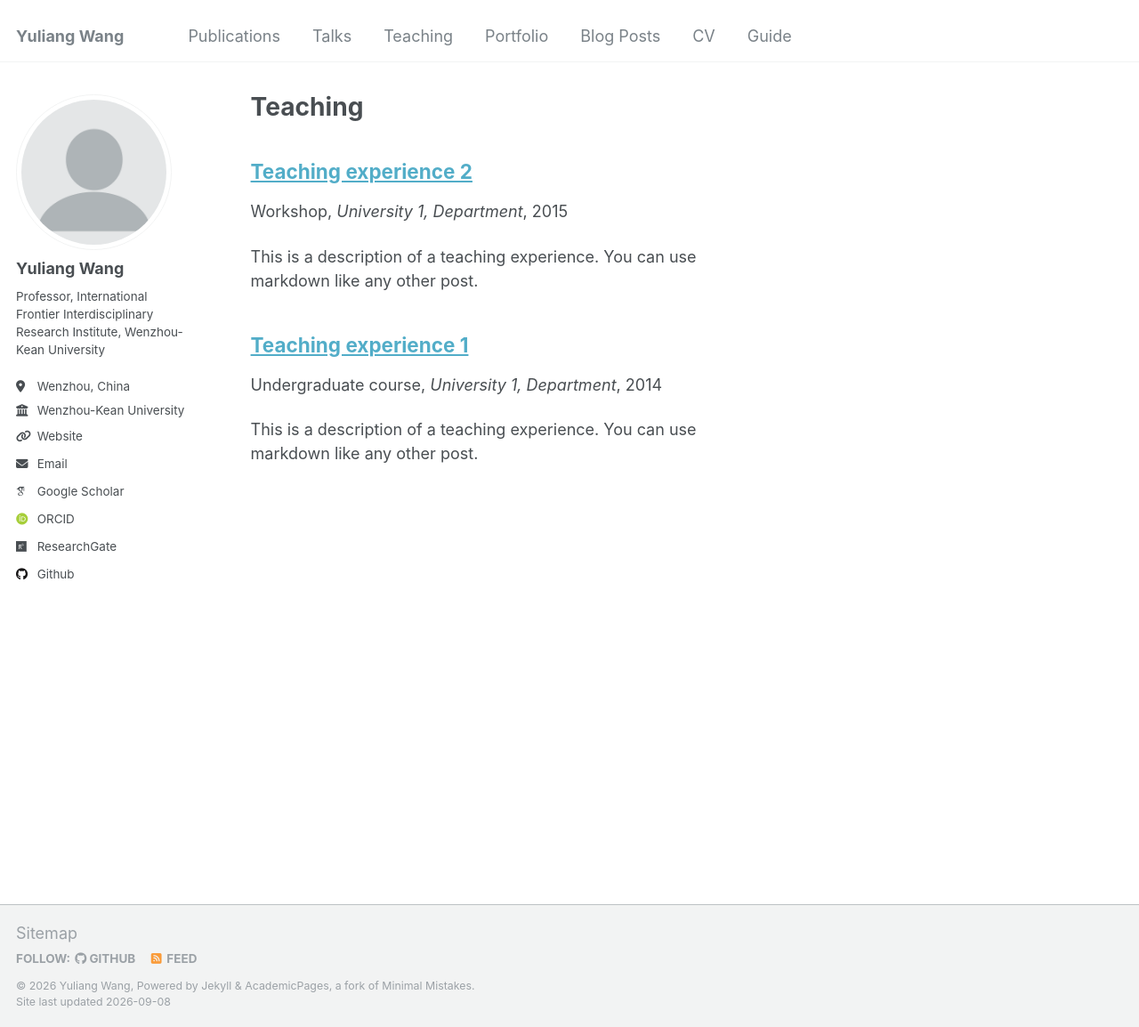
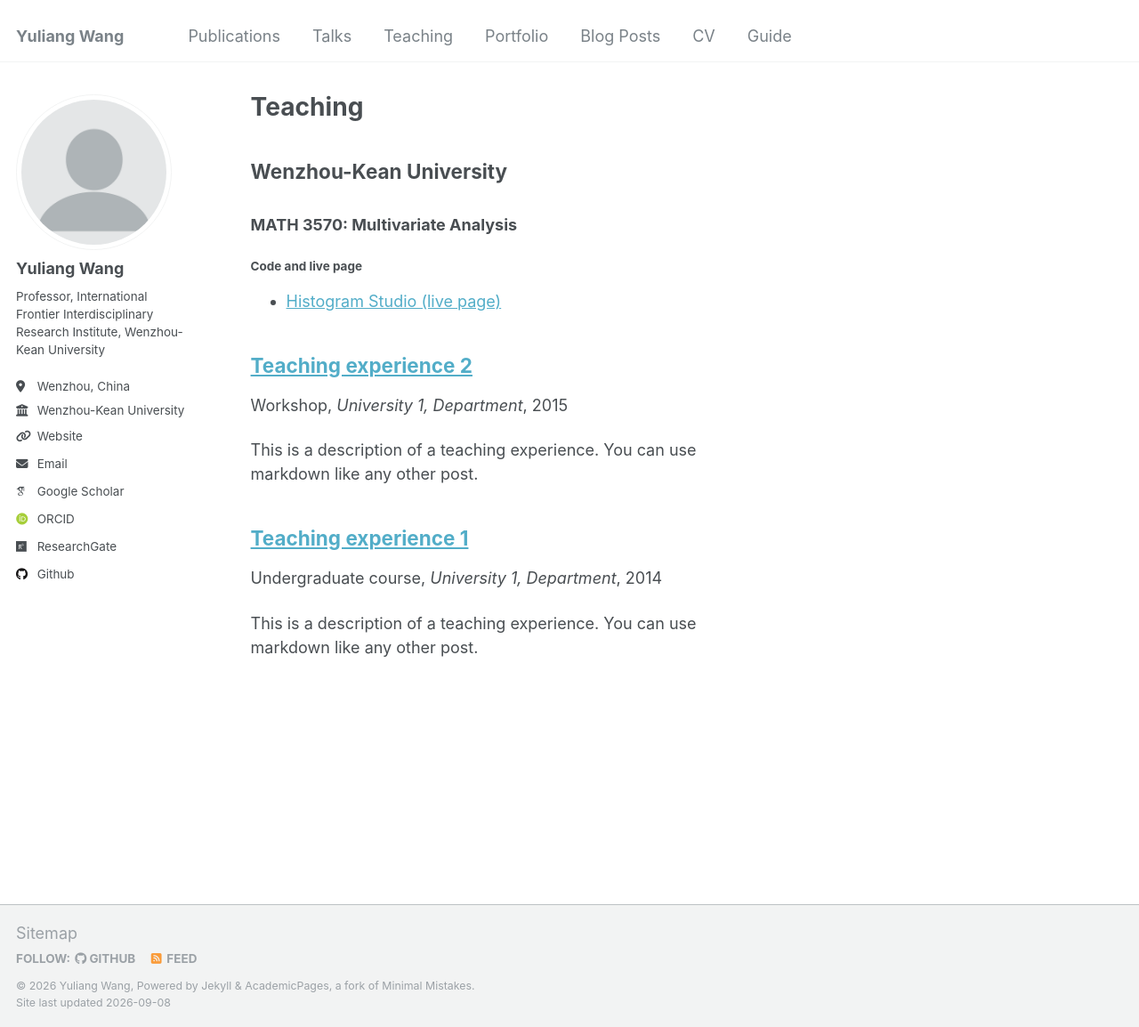
Before and after one commit to jademath/jademath.github.io, a Jekyll site: the page built from _pages/teaching.html, in a window 1280 px wide and 1154 px high. Shown: the whole window at 89% size. Built offline with Jekyll 4.4.1, drawn with Linux system fonts in a browser that asks for light colours; some web fonts are replaced.

Commit message:
Add WKU multivariate analysis course and histogram link to Teaching

```diff
--- a/_pages/teaching.html
+++ b/_pages/teaching.html
@@ -7,6 +7,15 @@ author_profile: true
 
 {% include base_path %}
 
+<section aria-labelledby="wku-teaching">
+  <h2 id="wku-teaching">Wenzhou-Kean University</h2>
+  <h3>MATH 3570: Multivariate Analysis</h3>
+  <h4>Code and live page</h4>
+  <ul>
+    <li><a href="{{ base_path }}/histogram/">Histogram Studio (live page)</a></li>
+  </ul>
+</section>
+
 {% for post in site.teaching reversed %}
   {% include archive-single.html %}
 {% endfor %}
```
